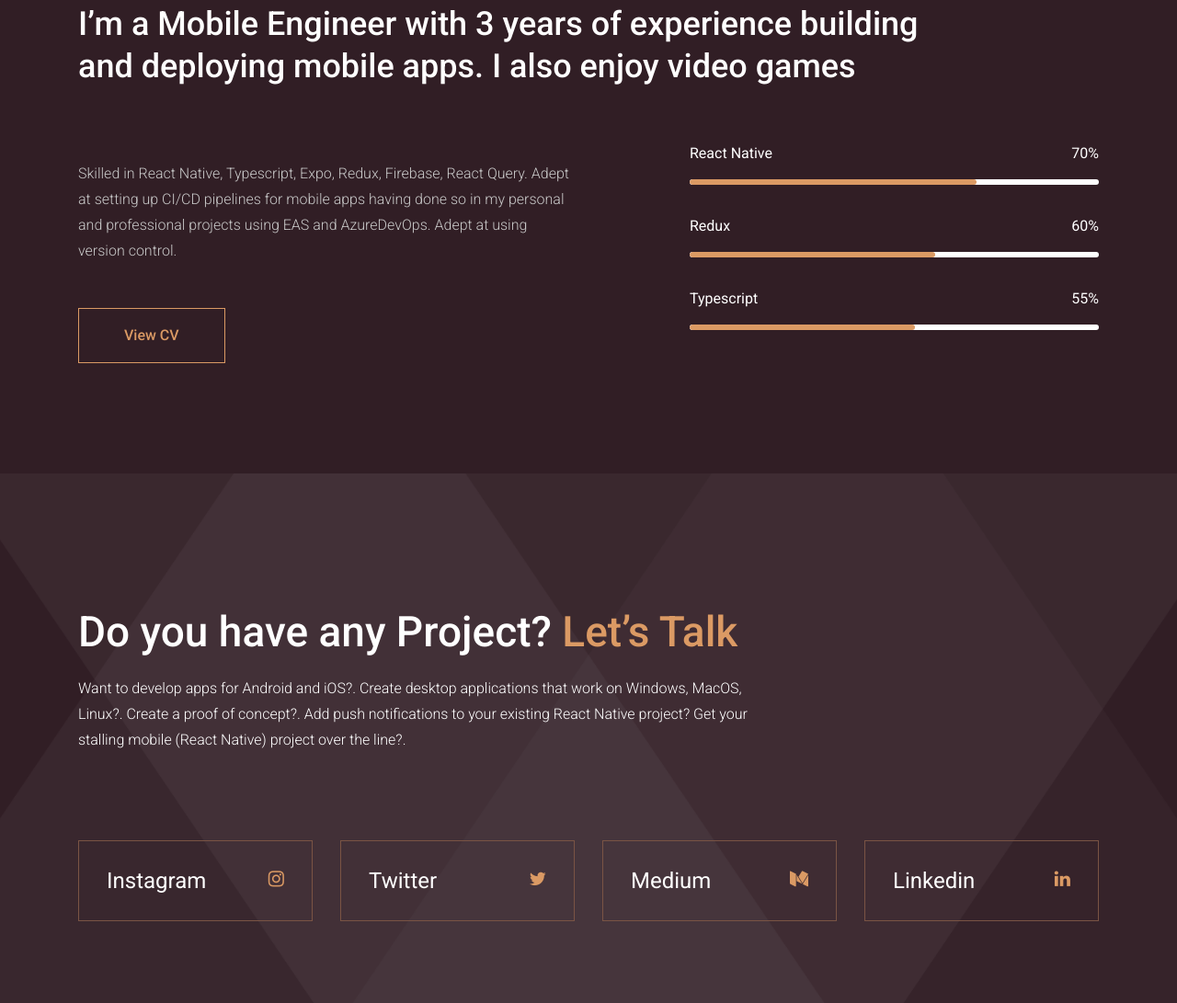
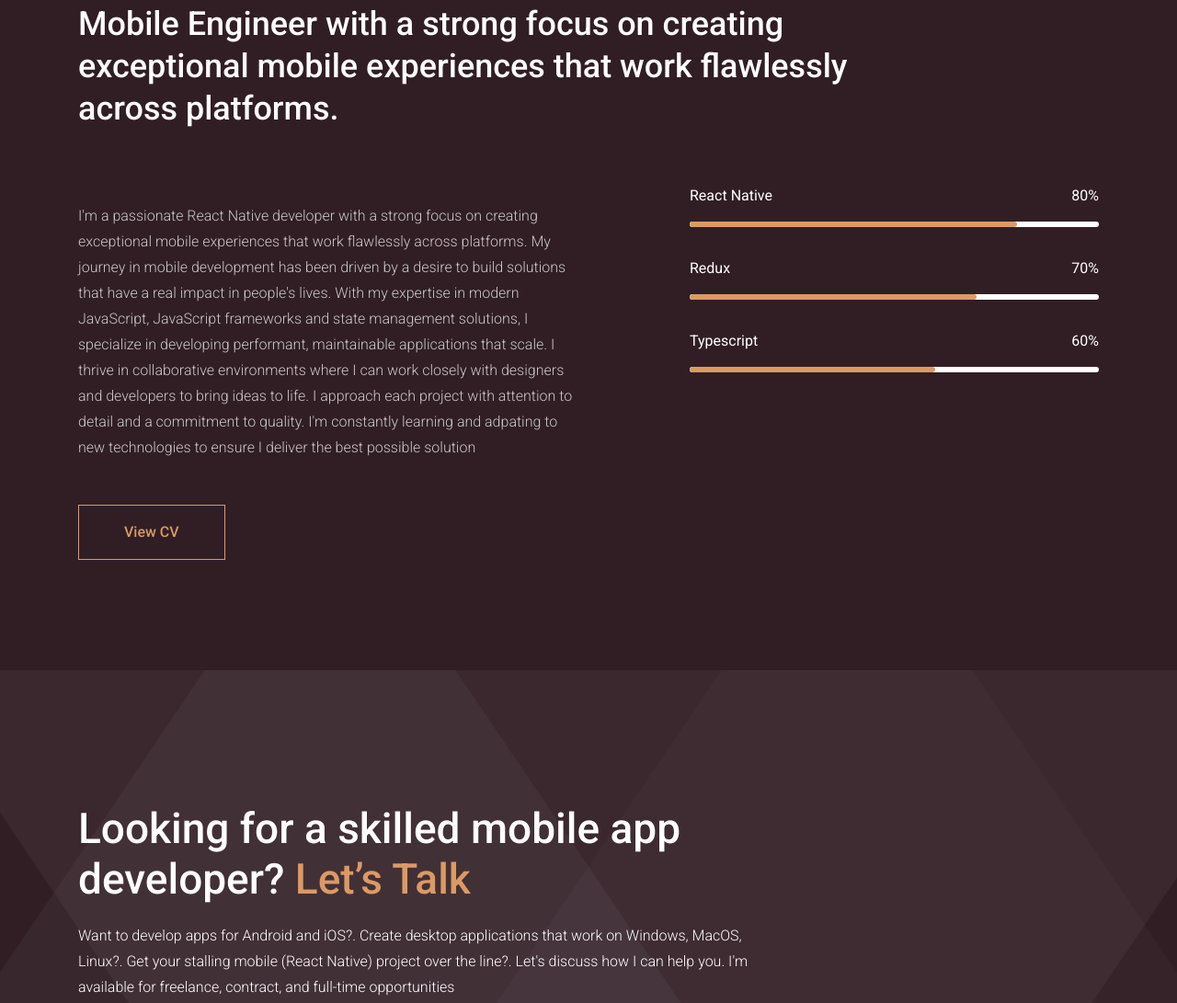
Before and after one commit to toluasalu/Portfolio, a plain HTML site: page about.html in a window 1280 px wide. Shown: the part 901-1992 px from the top of the page at 92% size. Drawn offline with nearby package versions, Linux system fonts and the light colour scheme.

Commit message:
Improved content for my porfolio page

```diff
--- a/about.html
+++ b/about.html
@@ -91,7 +91,7 @@
               <div class="slider_text text-center about_slide">
                 <h3>
                   Hi there, I am John <br />
-                  Mobile Engineer <br />
+                  I build cross platform apps <br />
                 </h3>
                 <a class="boxed-btn3-line" href="Works.html">View Works</a>
               </div>
@@ -108,8 +108,8 @@
           <div class="col-xl-10">
             <div class="download_text">
               <h3>
-                I’m a Mobile Engineer with 3 years of experience building and
-                deploying mobile apps. I also enjoy video games
+                Mobile Engineer with a strong focus on creating exceptional
+                mobile experiences that work flawlessly across platforms.
               </h3>
             </div>
           </div>
@@ -118,10 +118,18 @@
           <div class="col-lg-6 col-md-6">
             <div class="download_left">
               <p>
-                Skilled in React Native, Typescript, Expo, Redux, Firebase,
-                React Query. Adept at setting up CI/CD pipelines for mobile apps
-                having done so in my personal and professional projects using
-                EAS and AzureDevOps. Adept at using version control.
+                I'm a passionate React Native developer with a strong focus on
+                creating exceptional mobile experiences that work flawlessly
+                across platforms. My journey in mobile development has been
+                driven by a desire to build solutions that have a real impact in
+                people's lives. With my expertise in modern JavaScript,
+                JavaScript frameworks and state management solutions, I
+                specialize in developing performant, maintainable applications
+                that scale. I thrive in collaborative environments where I can
+                work closely with designers and developers to bring ideas to
+                life. I approach each project with attention to detail and a
+                commitment to quality. I'm constantly learning and adpating to
+                new technologies to ensure I deliver the best possible solution
               </p>
               <a
                 href="https://docs.google.com/document/d/11P-m__4z_32zCo6M2cONL7iDpodY8LxIC7oAHa4LcUg/edit?tab=t.0"
@@ -137,6 +145,22 @@
               <div class="single_progress">
                 <div class="label d-flex justify-content-between">
                   <span>React Native</span>
+                  <span>80%</span>
+                </div>
+                <div class="progress">
+                  <div
+                    class="progress-bar"
+                    role="progressbar"
+                    style="width: 80%"
+                    aria-valuenow="25"
+                    aria-valuemin="0"
+                    aria-valuemax="100"
+                  ></div>
+                </div>
+              </div>
+              <div class="single_progress">
+                <div class="label d-flex justify-content-between">
+                  <span>Redux</span>
                   <span>70%</span>
                 </div>
                 <div class="progress">
@@ -152,7 +176,7 @@
               </div>
               <div class="single_progress">
                 <div class="label d-flex justify-content-between">
-                  <span>Redux</span>
+                  <span>Typescript</span>
                   <span>60%</span>
                 </div>
                 <div class="progress">
@@ -160,22 +184,6 @@
                     class="progress-bar"
                     role="progressbar"
                     style="width: 60%"
-                    aria-valuenow="25"
-                    aria-valuemin="0"
-                    aria-valuemax="100"
-                  ></div>
-                </div>
-              </div>
-              <div class="single_progress">
-                <div class="label d-flex justify-content-between">
-                  <span>Typescript</span>
-                  <span>55%</span>
-                </div>
-                <div class="progress">
-                  <div
-                    class="progress-bar"
-                    role="progressbar"
-                    style="width: 55%"
                     aria-valuenow="25"
                     aria-valuemin="0"
                     aria-valuemax="100"
@@ -287,13 +295,16 @@
           <div class="row">
             <div class="col-lg-8">
               <div class="lets_talk">
-                <h3>Do you have any Project? <a href="#">Let’s Talk</a></h3>
+                <h3>
+                  Looking for a skilled mobile app developer?
+                  <a href="#">Let’s Talk</a>
+                </h3>
                 <p>
                   Want to develop apps for Android and iOS?. Create desktop
-                  applications that work on Windows, MacOS, Linux?. Create a
-                  proof of concept?. Add push notifications to your existing
-                  React Native project? Get your stalling mobile (React Native)
-                  project over the line?.
+                  applications that work on Windows, MacOS, Linux?. Get your
+                  stalling mobile (React Native) project over the line?. Let's
+                  discuss how I can help you. I'm available for freelance,
+                  contract, and full-time opportunities
                 </p>
               </div>
             </div>
```
Also changed, not shown: aiitis_details.html (+9 -5 lines), contact.html (+8 -5 lines), core_details.html (+9 -5 lines), index.html (+28 -18 lines), services.html (+15 -11 lines), vuvaa_details.html (+8 -5 lines), works.html (+8 -4 lines).
